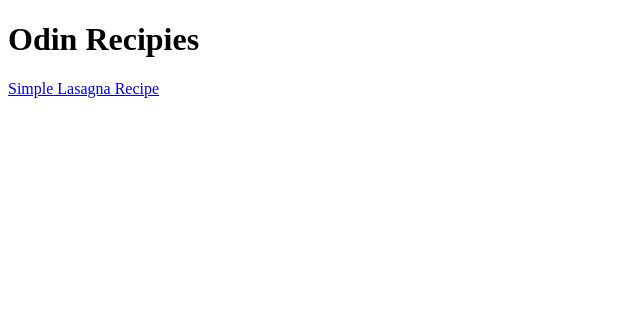
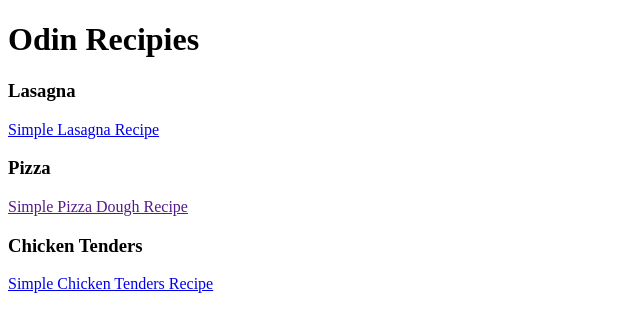
Before and after one commit to Velarken/odin-recipies, a plain HTML site: page index.html in a window 1280 px wide. Shown: the whole page, without its empty margins (0-640 px from the left). Drawn offline with Linux system fonts and the light colour scheme.

Commit message:
Create link for new recipies

```diff
--- a/index.html
+++ b/index.html
@@ -6,6 +6,11 @@
     </head>
     <body>
         <h1>Odin Recipies</h1>
+        <h3>Lasagna</h3>
         <a href="recipies/lasagna.html" target="_blank" rel="noopener noreferrer">Simple Lasagna Recipe</a>
+        <h3>Pizza</h3>
+        <a href=""recipies/pizza.html" target="_blank" rel="noopener noreferrer">Simple Pizza Dough Recipe</a>
+        <h3>Chicken Tenders</h3>
+        <a href="recipies/chicken-tenders.html" target="_blank" rel="noopener noreferrer">Simple Chicken Tenders Recipe</a>
     </body>
 </html>
```
